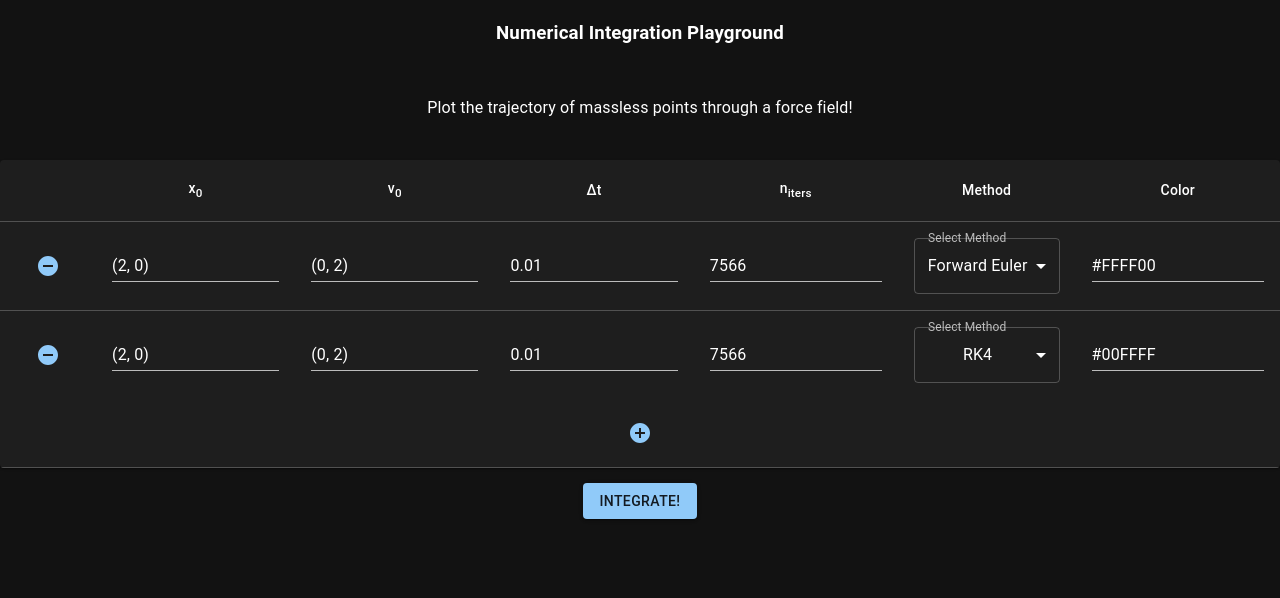
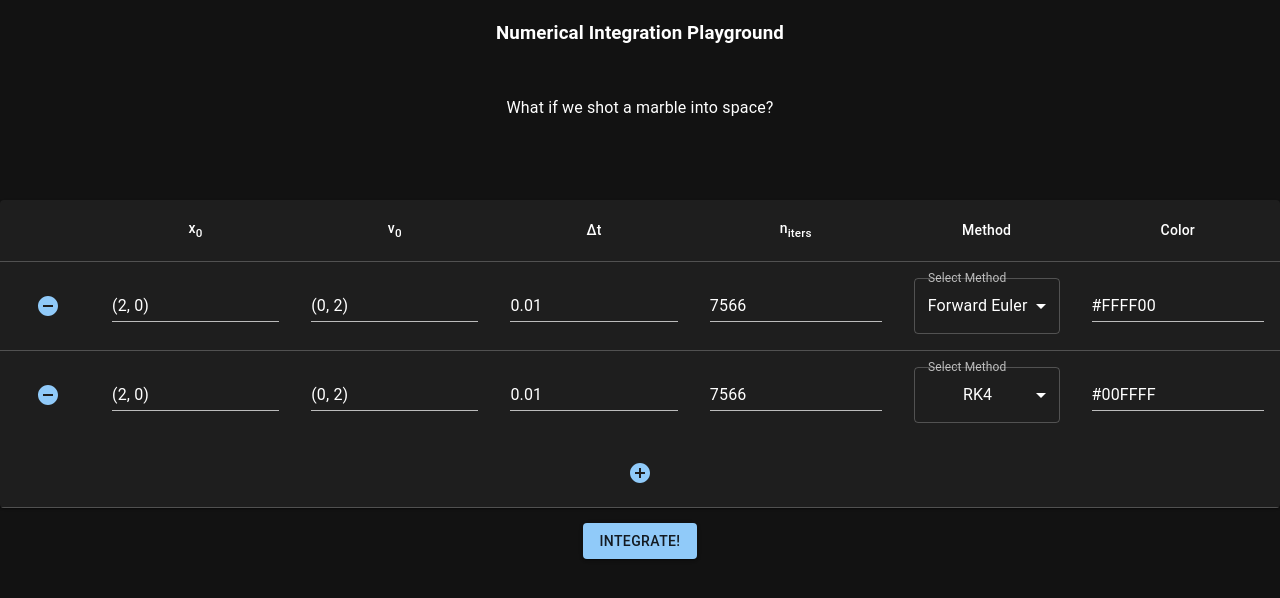
Before and after one commit to tarinyoom/ode-integrators, a React (Create React App) app in the folder frontend/: page / in a window 1280 px wide. Shown: the top 598 px of the page. Built offline with nearby package versions, Linux system fonts and the light colour scheme.

Commit message:
updates tagline

```diff
--- a/frontend/src/App.tsx
+++ b/frontend/src/App.tsx
@@ -32,8 +32,8 @@ function App() {
         <h3>Numerical Integration Playground</h3>
       </Box>
 
-      <Box display="flex" justifyContent="center" height={"10vh"}>
-        <p>Plot the trajectory of massless points through a force field!</p>
+      <Box display="flex" justifyContent="center" height={"15vh"}>
+        <p>What if we shot a marble into space?</p>
       </Box>
 
 
```
